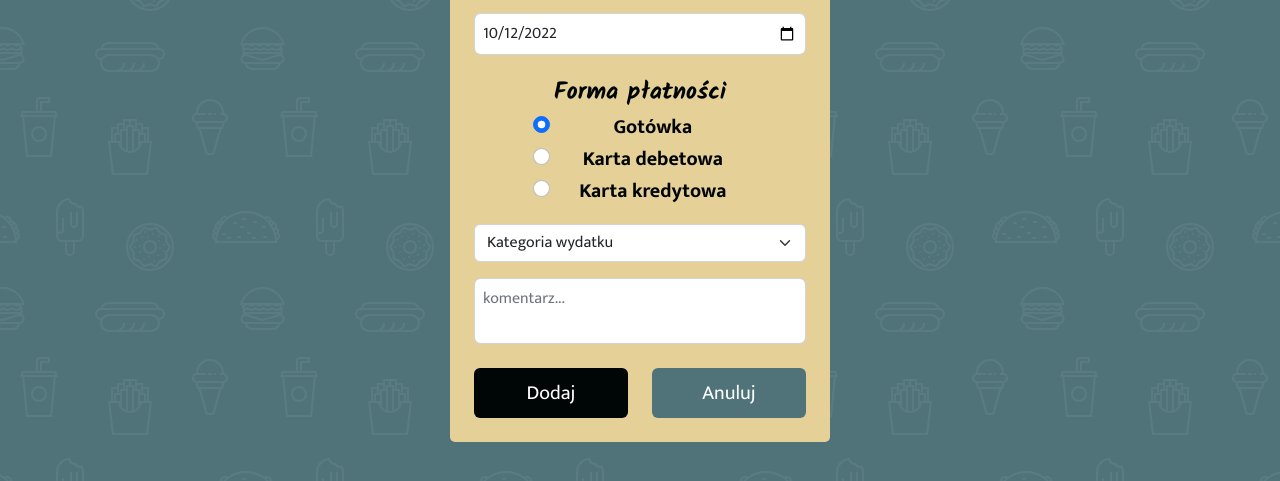
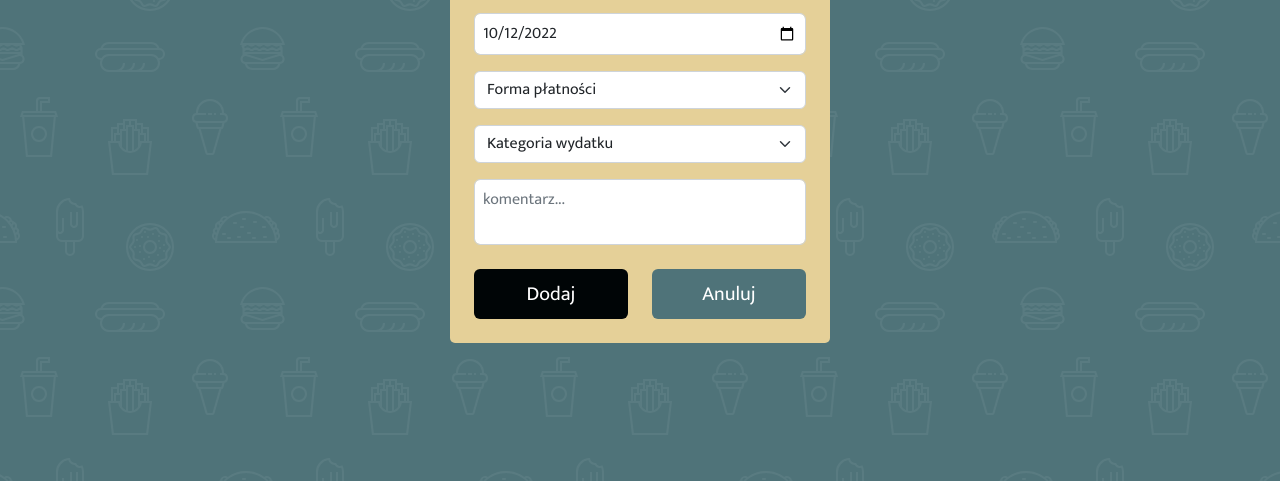
Before and after one commit to Grzesiek1563/Personal_Budget_Web_Page_Bootstrap, a plain HTML site: page addExpense.html in a window 1280 px wide. Shown: the part 233-714 px from the top of the page. Drawn offline with nearby package versions, Linux system fonts and the light colour scheme.

Commit message:
changed payment type from radio into dropdown list at add expense page

```diff
--- a/addExpense.html
+++ b/addExpense.html
@@ -44,22 +44,13 @@
 							<div class="mb-3">
 								<input type="date" name="expenseDate" class="form-control p-2" value="2022-10-12" min="2000-01-01" aria-label="Data wydatku">
 							</div>
-							<div class="row">
-								<div class="col-8 offset-2">
-									<h2 class="decorativeFont h4 mt-2 mb-1">Forma płatności</h2>
-									<div class="form-check">
-										<input class="form-check-input" type="radio" name="paymentType" id="flexRadioDefault1" checked>
-										<label class="form-check-label" for="flexRadioDefault1">Gotówka</label>
-									</div>
-									<div class="form-check">
-										<input class="form-check-input" type="radio" name="paymentType" id="flexRadioDefault2">
-										<label class="form-check-label" for="flexRadioDefault2">Karta debetowa</label>
-									</div>
-									<div class="form-check">
-										<input class="form-check-input" type="radio" name="paymentType" id="flexRadioDefault3">
-										<label class="form-check-label" for="flexRadioDefault3">Karta kredytowa</label>
-									</div>
-								</div>
+							<div class="input-group my-3">
+								<select class="form-select">
+									<option selected hidden>Forma płatności</option>
+									<option value="a">Gotówka</option>
+									<option value="b">Karta debetowa</option>
+									<option value="c">Karta kredytowa</option>
+								</select>
 							</div>
 							<div class="input-group my-3">
 								<select class="form-select">
```
